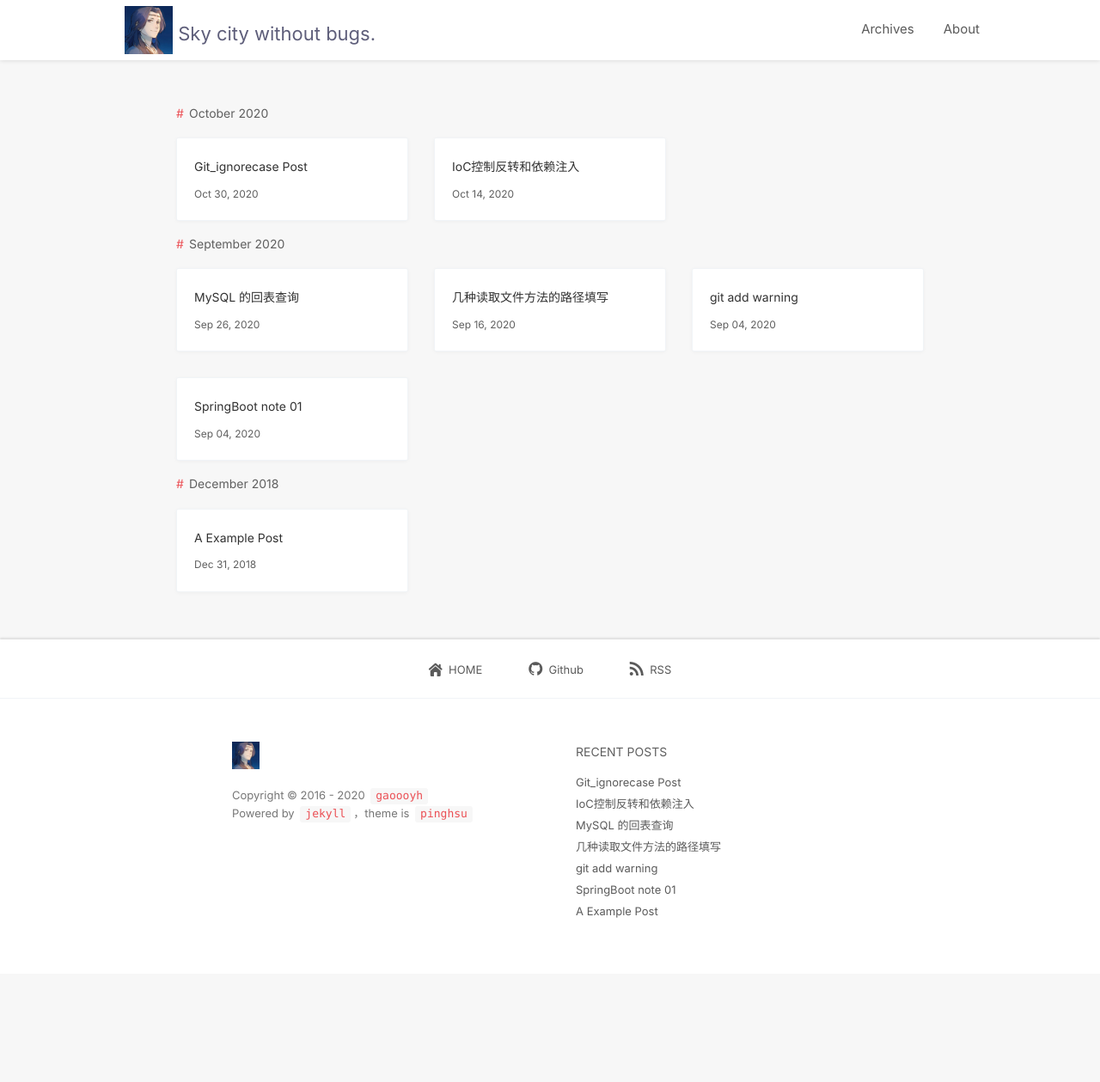
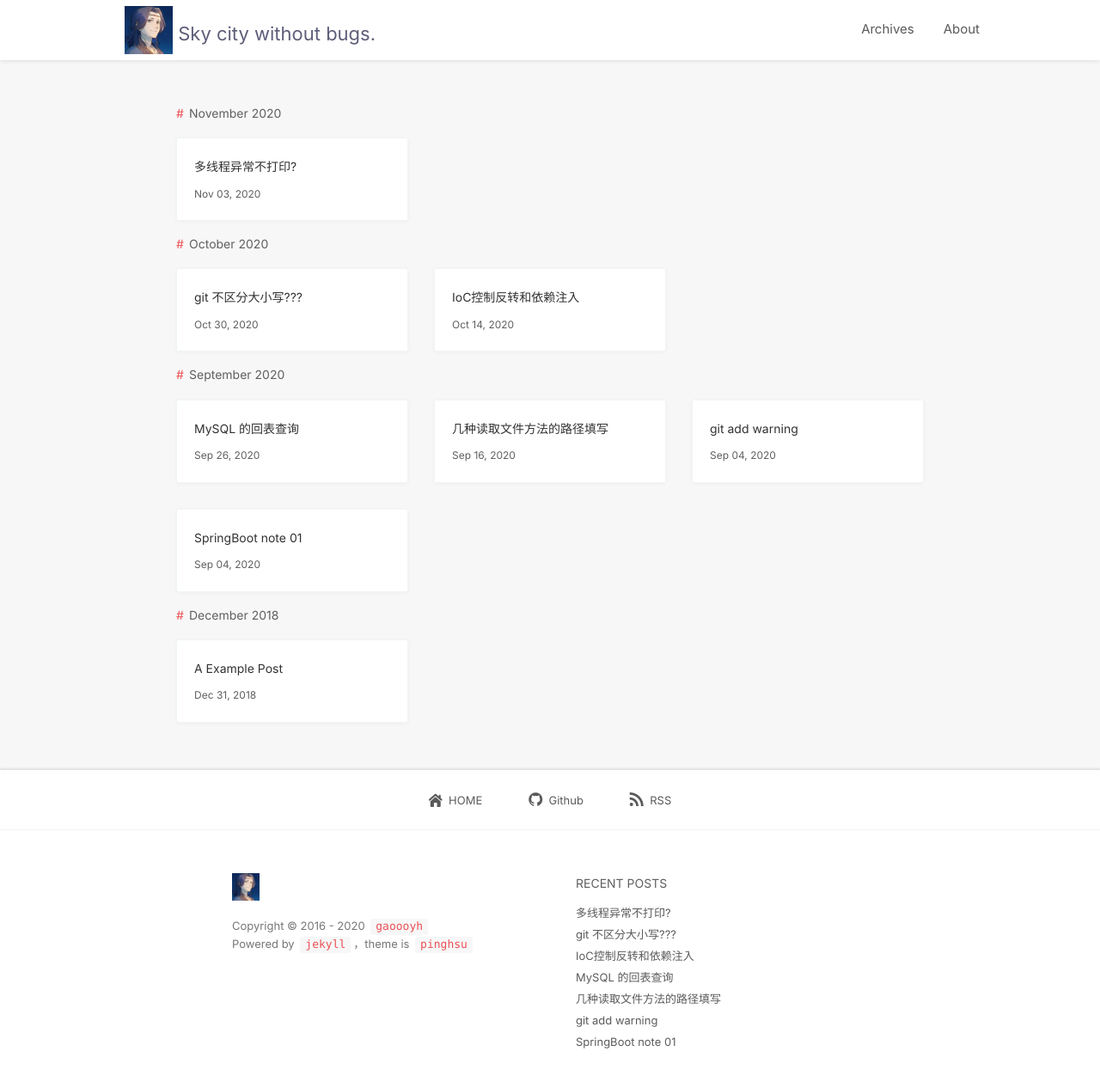
Before and after one commit to gaoooyh/gaoooyh.github.io, a Jekyll site: the page built from archives.html, in a window 1280 px wide and 1286 px high. Shown: the top 1259 px of the window at 86% size. Built offline with Jekyll 4.4.1, drawn with Linux system fonts in a browser that asks for light colours; nearby versions of some CDN libraries; comment, search, counter and statistics services are not loaded; some of the changed lines change nothing that is shown.

Commit message:
thread pool learn

````diff
--- /dev/null
+++ b/_posts/2020-11-03-ThreadPool_exception-post.md
@@ -0,0 +1,34 @@
+---
+layout: post
+title: 多线程异常不打印?
+date: 2020-11-03 11:00:00 +0800
+category: debug
+thumbnail: /style/image/debug.png
+icon: code
+---
+
+* content
+{:toc}
+
+# Thread pool
+线程池的接触和使用
+## 遇到问题
+使用以下方法创建可缓存的线程池
+```Java
+Executors.newCachedThreadPool();
+```
+使用CountDownLatch()等待多线程执行完.
+
+在多线程内部使用了ArrayList.get(int index)方法
+当list为空或者index > list.size()时,抛出NullPointerException
+
+但这块在实现时没有考虑到异常情况,
+遇到问题时输出 list.get(i).toString();
+
+但控制台没有输出.程序也没有继续往下执行(由于CountDownLatch)
+
+
+导致表象上看 程序停在这里不会往下走
+
+使用IDEA进行断点调试,并将Suspend改成Thread
+并打印Thread信息, 发现多线程执行时, 异常信息在子线程中进行打印...
````
Also changed, not shown: _posts/2020-10-30-git_ignorecase-post.md (+0 -1 lines).
